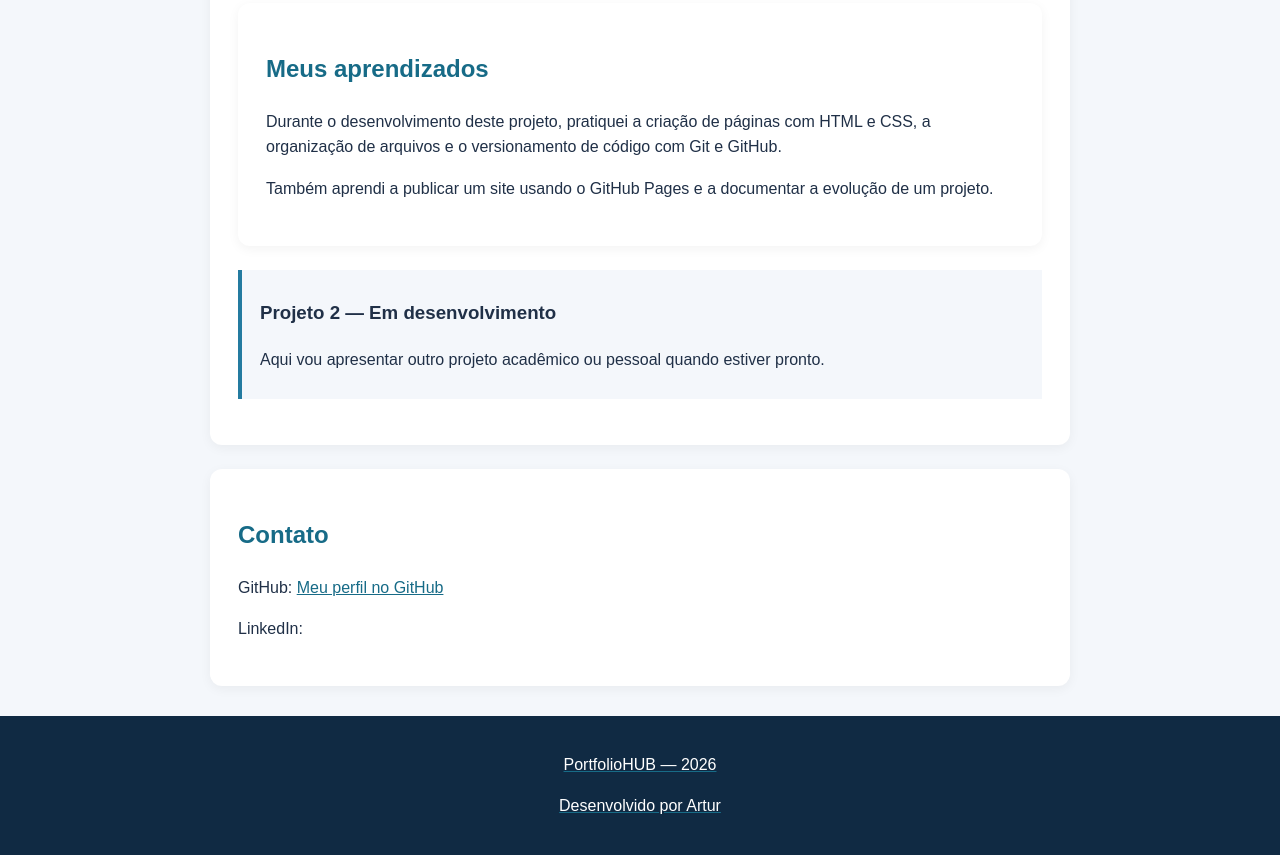
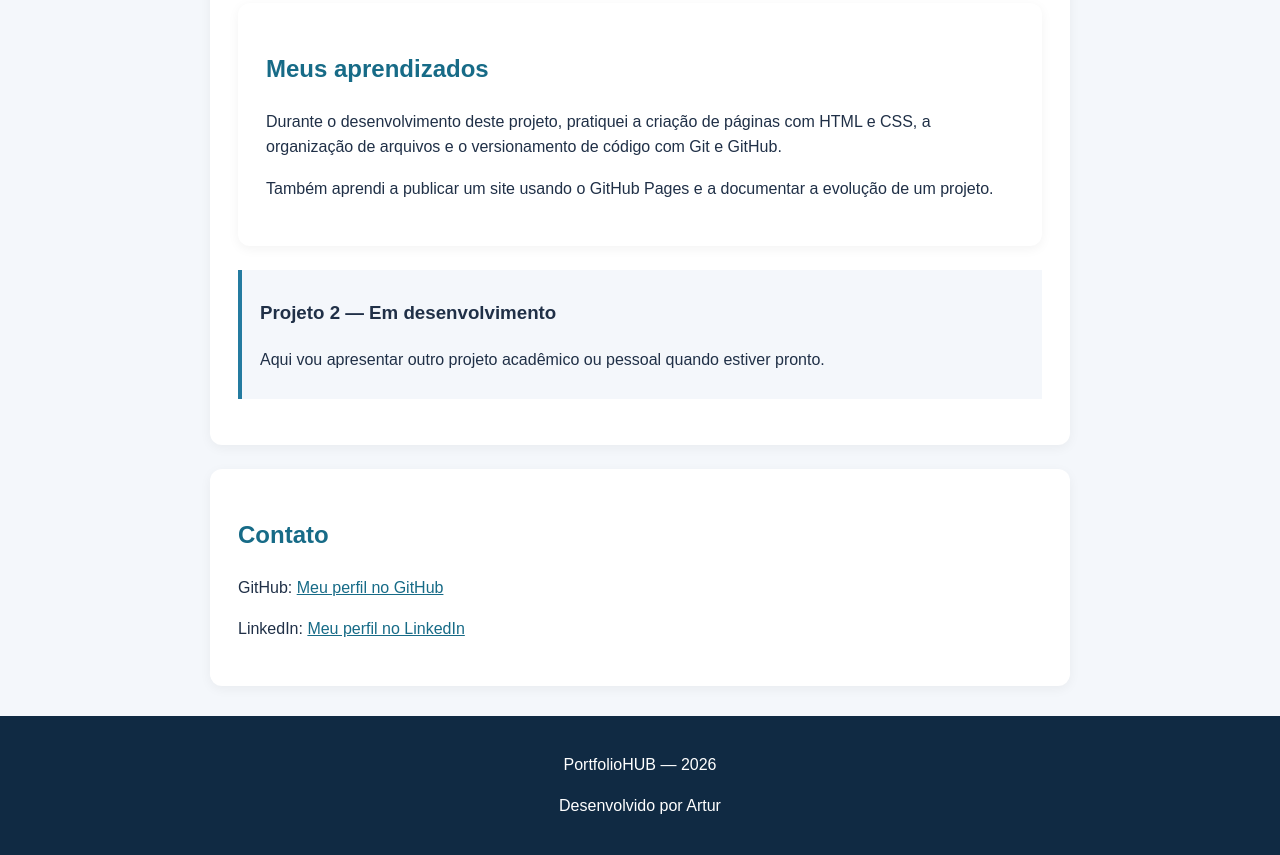
Before and after one commit to artururzedo2006/portfoliohub, a plain HTML site: page index.html in a window 1280 px wide. Shown: the part 848-1703 px from the top of the page. Drawn offline with Linux system fonts and the light colour scheme.

Commit message:
feat: adiciona link do LinkedIn

```diff
--- a/index.html
+++ b/index.html
@@ -74,7 +74,10 @@
                 </a>
             </p>
             <p>LinkedIn:
-                <a href=https://www.linkedin.com/feed/.</p>
+                <a href="https://www.linkedin.com/feed/" target="_blank" rel="noopener noreferrer">
+                    Meu perfil no LinkedIn
+                </a>
+            </p>
         </section>
     </main>
 
```
